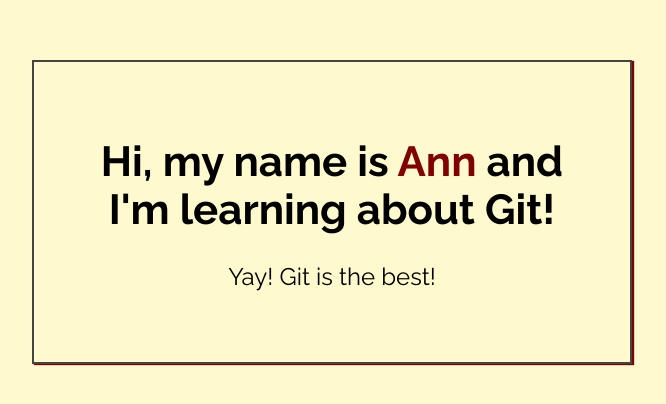
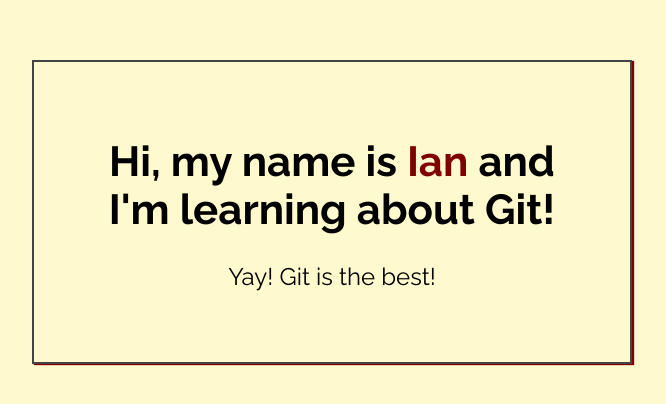
Before and after one commit to speakerwire/my-first-repo, a plain HTML site: page index.html in a window 1280 px wide. Shown: the part 188-592 px from the top of the page, without its empty margins (308-974 px from the left). Drawn offline with Linux system fonts and the light colour scheme.

Commit message:
Added name to index.html

```diff
--- a/index.html
+++ b/index.html
@@ -14,7 +14,7 @@
 <body>
 
     <div class="greeting">
-        <h1>Hi, my name is <span class="highlight">Ann</span> and I'm learning about Git! </h1>
+        <h1>Hi, my name is <span class="highlight">Ian</span> and I'm learning about Git! </h1>
 
         <p>Yay! Git is the best!</p>
     </div>
```
